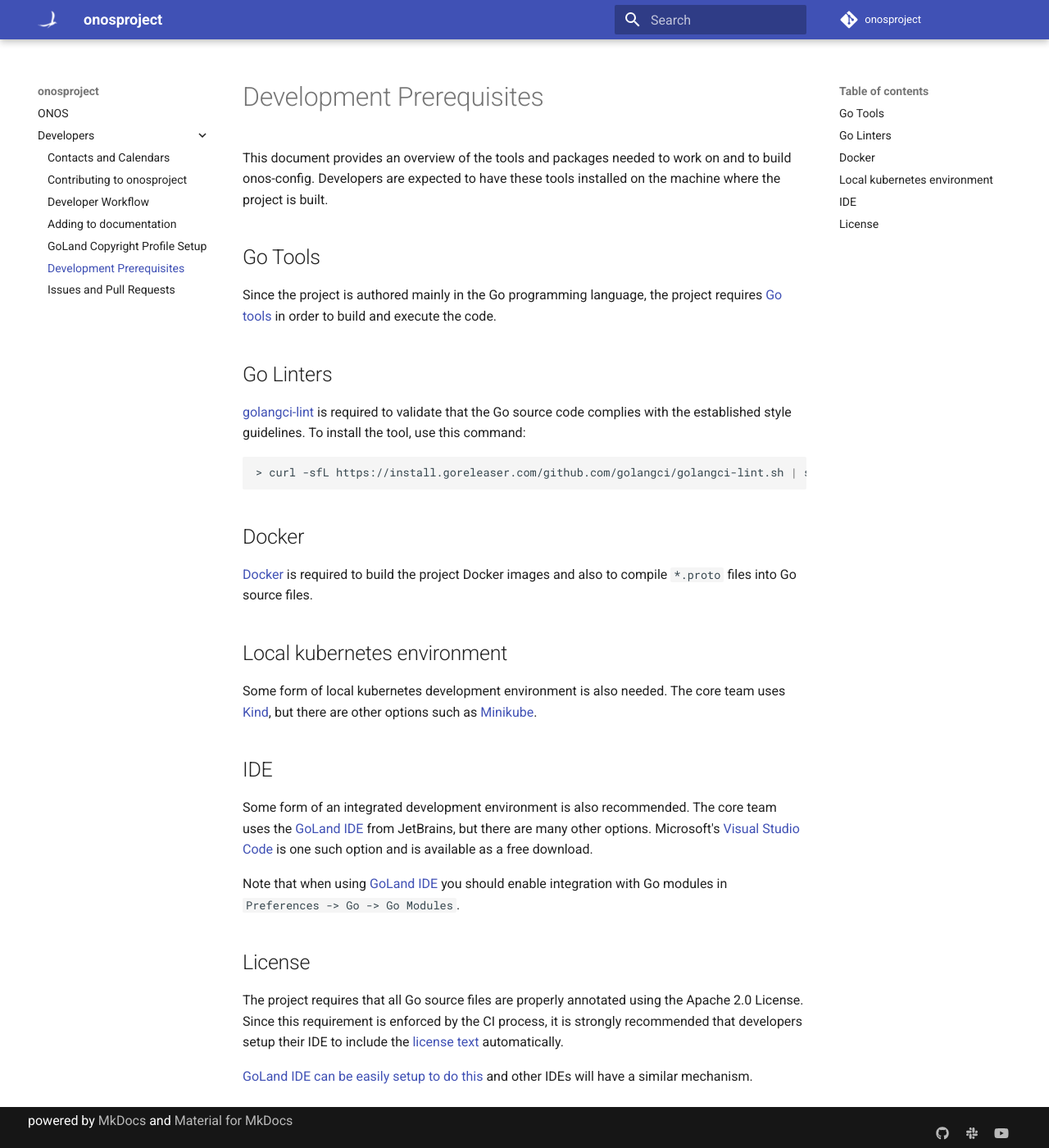
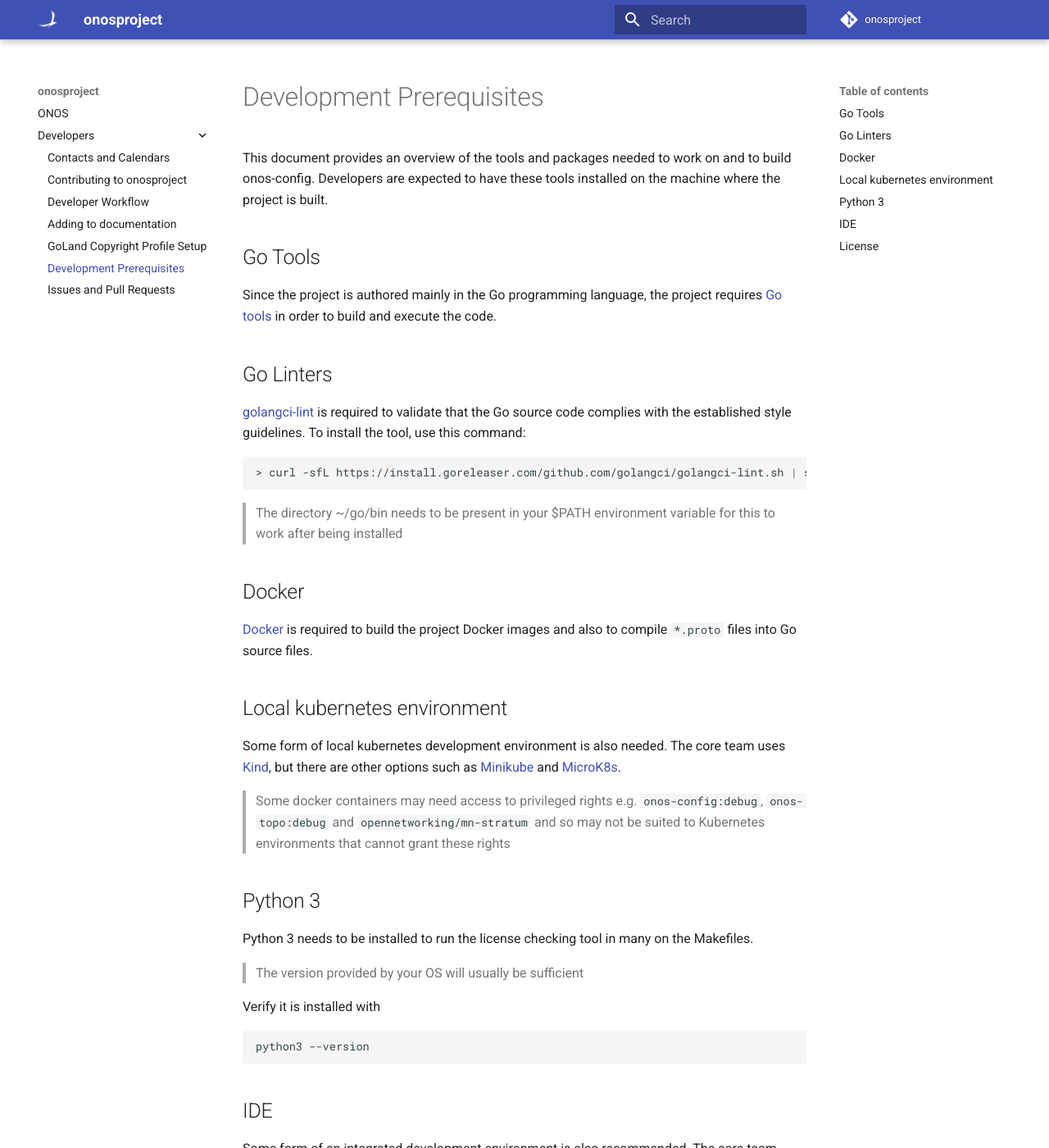
Before and after one commit to onosproject/onos-docs, an MkDocs documentation site: the page built from docs/content/developers/prerequisites.md, in a window 1280 px wide and 1400 px high. Shown: the whole window at 82% size. Built offline with MkDocs 1.6.1 and Material for MkDocs 9.7.7, drawn with Linux system fonts in a browser that asks for light colours.

Commit message:
Updating prerequisites with python3 (#42)

````diff
--- a/docs/content/developers/prerequisites.md
+++ b/docs/content/developers/prerequisites.md
@@ -12,13 +12,27 @@ guidelines. To install the tool, use this command:
 ```bash
 > curl -sfL https://install.goreleaser.com/github.com/golangci/golangci-lint.sh | sh -s -- -b $(go env GOPATH)/bin latest
 ```
+> The directory ~/go/bin needs to be present in your $PATH environment variable
+>for this to work after being installed
 
 ## Docker
 [Docker] is required to build the project Docker images and also to compile `*.proto` files into Go source files.
 
 ## Local kubernetes environment
 Some form of local kubernetes development environment is also needed.
-The core team uses [Kind], but there are other options such as [Minikube].
+The core team uses [Kind], but there are other options such as [Minikube] and [MicroK8s].
+> Some docker containers may need access to privileged rights e.g. `onos-config:debug`,
+> `onos-topo:debug` and `opennetworking/mn-stratum` and so may not be suited to
+> Kubernetes environments that cannot grant these rights
+
+## Python 3
+Python 3 needs to be installed to run the license checking tool in many on the Makefiles.
+> The version provided by your OS will usually be sufficient
+
+Verify it is installed with
+```bash
+python3 --version
+```
 
 ## IDE
 Some form of an integrated development environment is also recommended.
@@ -41,5 +55,6 @@ automatically.
 [Docker]: https://docs.docker.com/install/
 [Kind]: https://github.com/kubernetes-sigs/kind
 [Minikube]: https://kubernetes.io/docs/tasks/tools/install-minikube/
+[MicroK8s]: https://microk8s.io/
 [GoLand IDE]: https://www.jetbrains.com/go/
 [Visual Studio Code]: https://code.visualstudio.com
````
